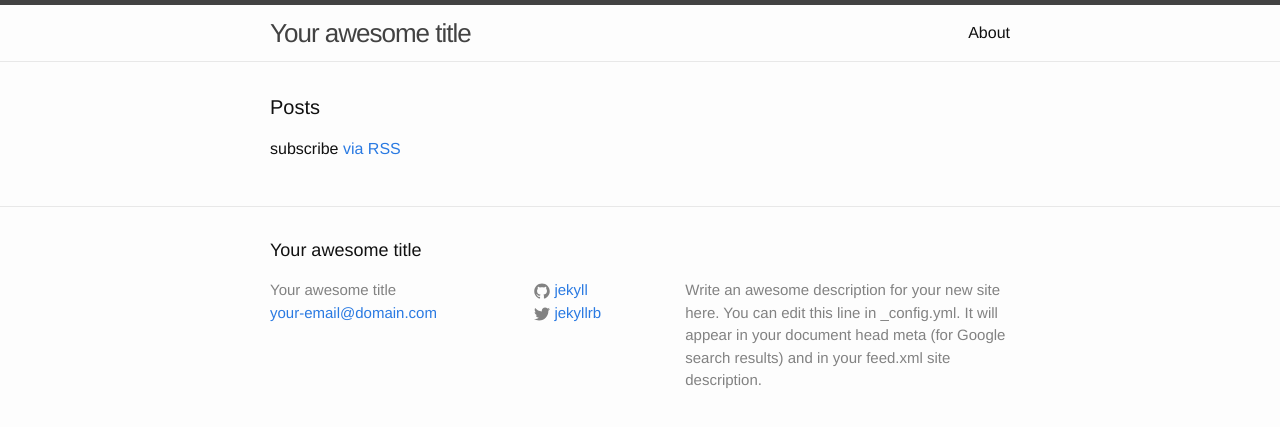
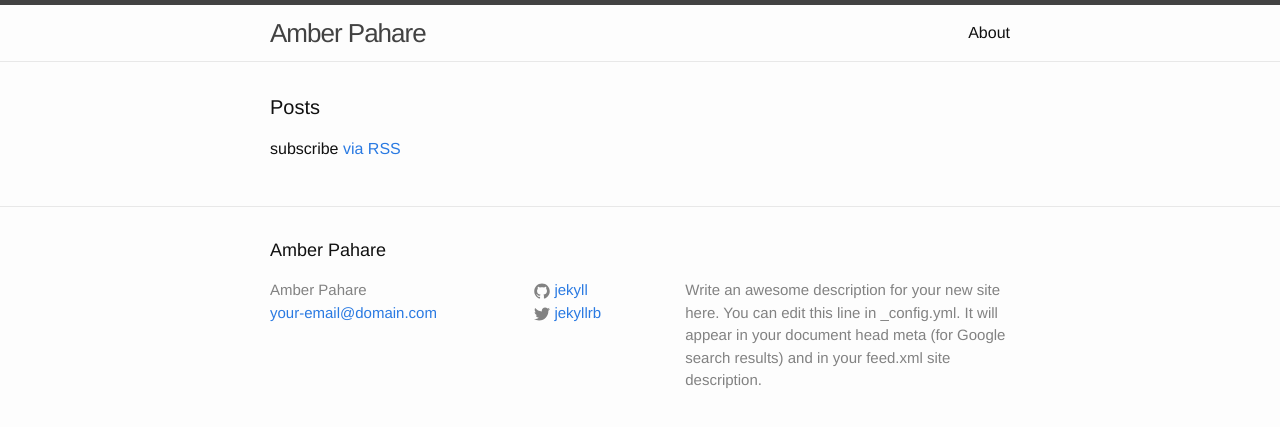
Before and after one commit to apahare/apahare.github.io, a Jekyll site: the page built from index.html, in a window 1280 px wide. Shown: the top 427 px of the page. Built offline with Jekyll 4.4.1, drawn with Linux system fonts in a browser that asks for light colours.

Commit message:
Update main title to my name.

```diff
--- a/_config.yml
+++ b/_config.yml
@@ -6,7 +6,7 @@
 # 'jekyll serve'. If you change this file, please restart the server process.
 
 # Site settings
-title: Your awesome title
+title: Amber Pahare
 email: your-email@domain.com
 description: > # this means to ignore newlines until "baseurl:"
   Write an awesome description for your new site here. You can edit this
```
